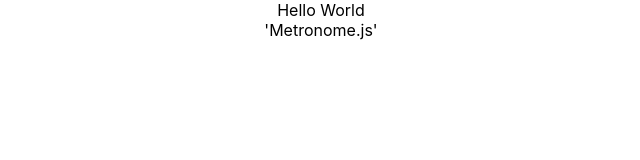
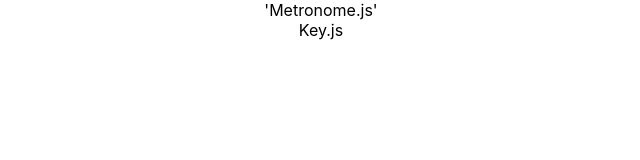
Before and after one commit to MichaelAbe/flowy, a React (Create React App) app: page / in a window 1280 px wide. Shown: the top 160 px of the page, without its empty margins (319-959 px from the left). Built offline with nearby package versions, Linux system fonts and the light colour scheme.

Commit message:
created components/key.js file

```diff
--- a/src/App.js
+++ b/src/App.js
@@ -1,12 +1,13 @@
-import logo from './logo.svg';
+
 import './App.css';
 import Metronome from './Components/Metronome';
+import Key from './Components/Key';
 
 function App() {
   return (
     <div className="App">
-      Hello World
       <Metronome/>
+      <Key/>
     </div>
   );
 }
--- /dev/null
+++ b/src/Components/Key.js
@@ -0,0 +1,9 @@
+import React from 'react'
+
+export default function Key() {
+    return (
+        <div>
+            Key.js
+        </div>
+    )
+}
```
